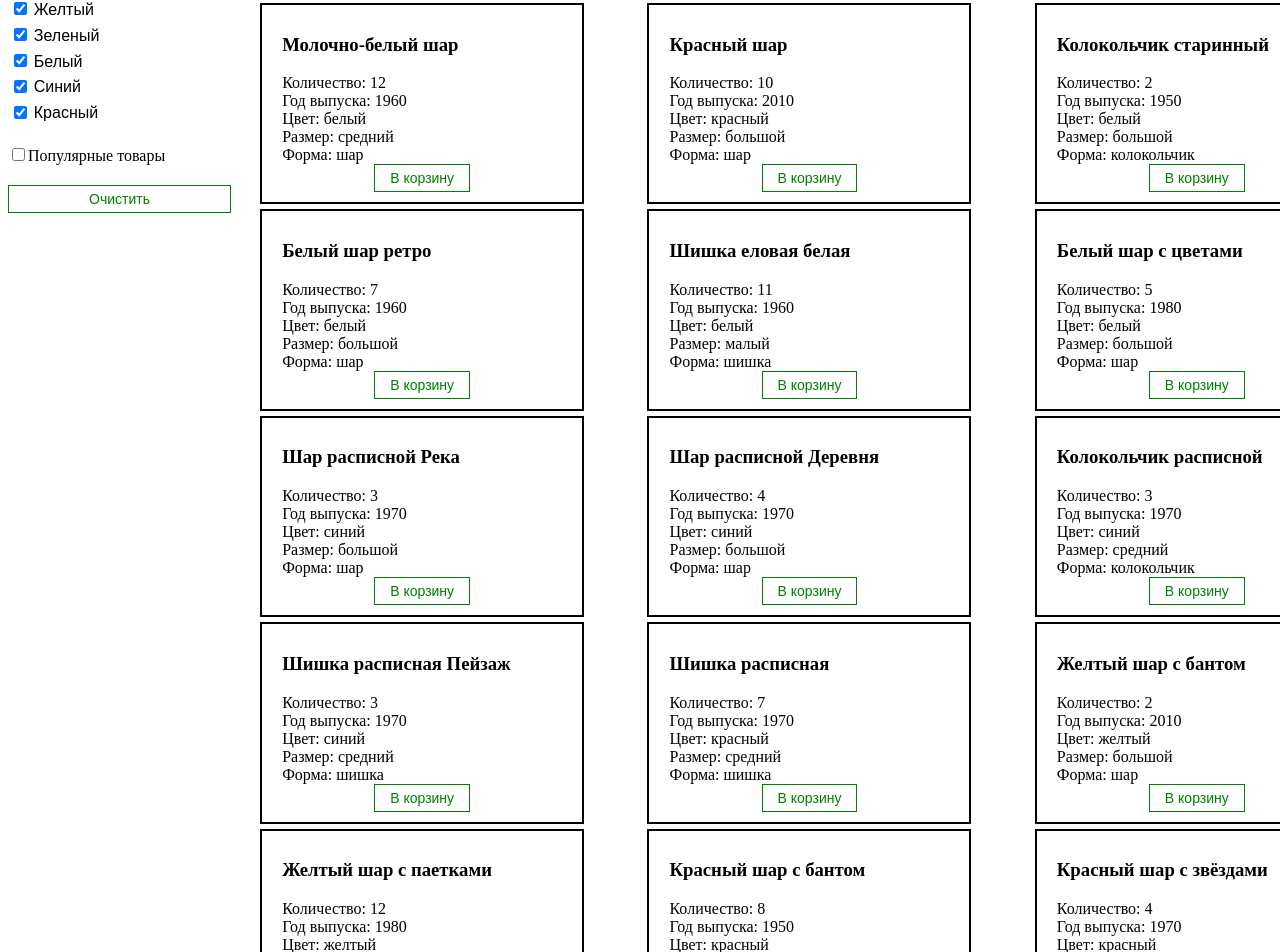
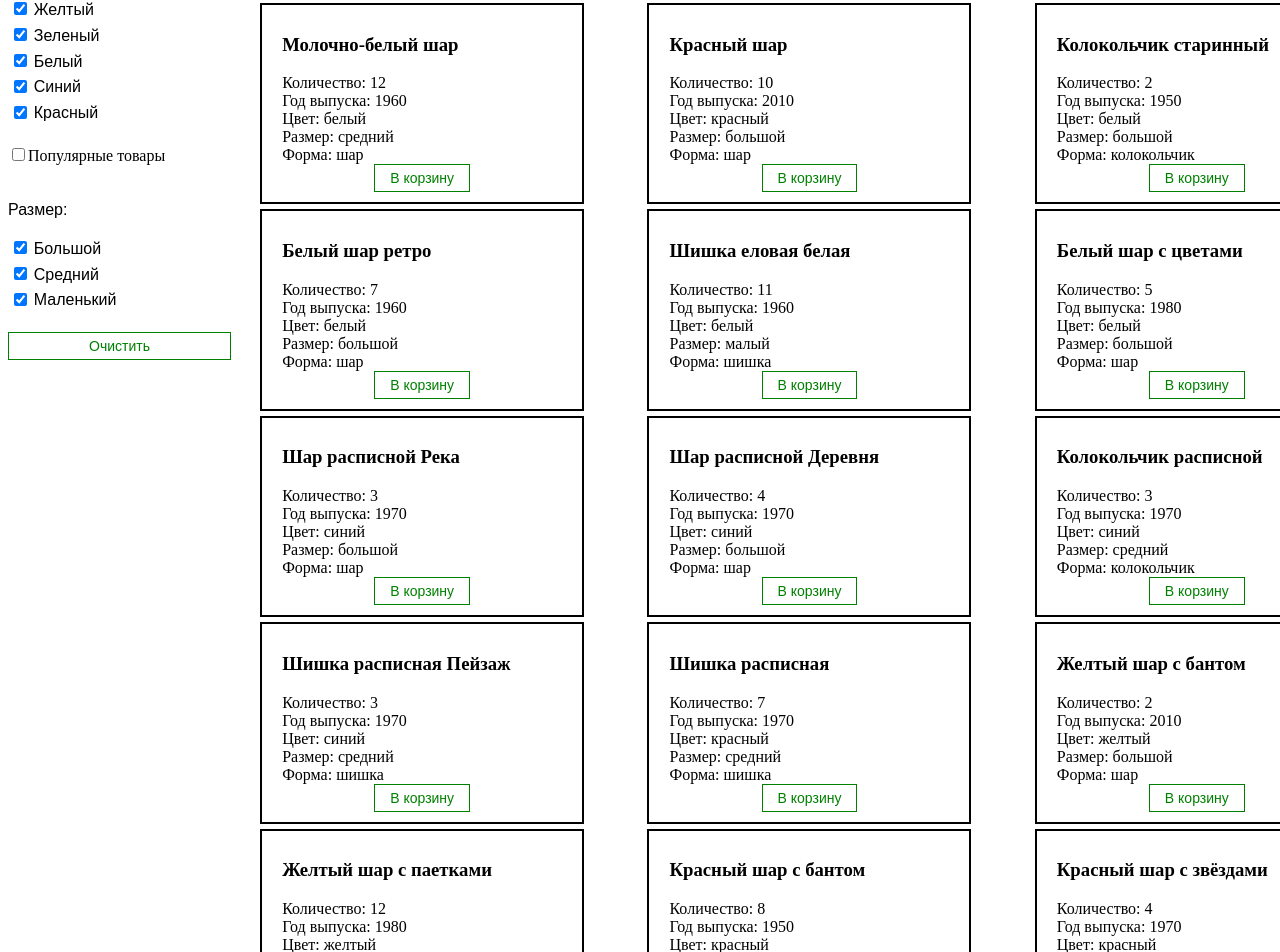
Before and after one commit to kate-js/store, a React (Vite) app: page / in a window 1280 px wide. Shown: the part 768-1720 px from the top of the page. Built offline with nearby package versions, Linux system fonts and the light colour scheme.

Commit message:
feat: add filter by size

```diff
--- a/src/components/main/Main.tsx
+++ b/src/components/main/Main.tsx
@@ -18,12 +18,24 @@ type Colors = {
   Red: boolean;
 };
 
+type Size = {
+  big: boolean;
+  middle: boolean;
+  little: boolean;
+};
+
 const COLORS = {
   Yellow: 'желтый',
   Green: 'зелёный',
   White: 'белый',
   Blue: 'синий',
   Red: 'красный',
+};
+
+const SIZE = {
+  big: 'большой',
+  middle: 'средний',
+  little: 'малый',
 };
 
 const Main = () => {
@@ -43,6 +55,11 @@ const Main = () => {
     Red: true,
   });
   const [favorite, setFavorite] = useState(false);
+  const [size, setSize] = useState<Size>({
+    big: true,
+    middle: true,
+    little: true,
+  });
 
   useEffect(() => {
     sortCard(selectedSort);
@@ -96,11 +113,28 @@ const Main = () => {
     });
   };
 
+  const changeSize = (event: ChangeEvent<HTMLInputElement>) => {
+    const value = event.target.id;
+    setSize((prevColors) => {
+      return {
+        ...prevColors,
+        [value]: prevColors[value as keyof Size] ? false : true,
+      };
+    });
+  };
+
   useEffect(() => {
     const query = searchQuery.toLowerCase();
     const colors: Array<string> = Object.keys(color).reduce((acc, key) => {
       if (color[key] === true) {
         acc.push(COLORS[key]);
+      }
+      return acc;
+    }, []);
+
+    const sizes: Array<string> = Object.keys(size).reduce((acc, key) => {
+      if (size[key] === true) {
+        acc.push(SIZE[key]);
       }
       return acc;
     }, []);
@@ -112,10 +146,11 @@ const Main = () => {
         parseInt(card.year) <= endValueRange &&
         startRateRange <= parseInt(card.count) &&
         endRateRange >= parseInt(card.count) &&
-        colors.includes(card.color)
+        colors.includes(card.color) &&
+        sizes.includes(card.size)
     );
     setDisplayedCards(filteredCards);
-  }, [startValueRange, endValueRange, searchQuery, startRateRange, endRateRange, color]);
+  }, [startValueRange, endValueRange, searchQuery, startRateRange, endRateRange, color, size]);
 
   const cleanFilters = () => {
     setStartValueRange(1930);
@@ -130,6 +165,11 @@ const Main = () => {
       Red: true,
     });
     setFavorite(false);
+    setSize({
+      big: true,
+      middle: true,
+      little: true,
+    });
   };
 
   const changeFavorite = () => {
@@ -223,6 +263,23 @@ const Main = () => {
           <input type="checkbox" id="favorite" name="favorite" checked={favorite} onChange={changeFavorite} />
           <label htmlFor="favorite">Популярные товары</label>
         </div>
+        <div>
+          <div className="main__checkbox">
+            <p>Размер:</p>
+            <div>
+              <input type="checkbox" id="big" name="big" checked={!!size.big} onChange={changeSize} />
+              <label htmlFor="big">Большой</label>
+            </div>
+            <div>
+              <input type="checkbox" id="middle" name="middle" checked={!!size.middle} onChange={changeSize} />
+              <label htmlFor="middle">Средний</label>
+            </div>
+            <div>
+              <input type="checkbox" id="little" name="little" checked={!!size.little} onChange={changeSize} />
+              <label htmlFor="little">Маленький</label>
+            </div>
+          </div>
+        </div>
         <MyButton onClick={cleanFilters}>Очистить</MyButton>
       </div>
 
```
